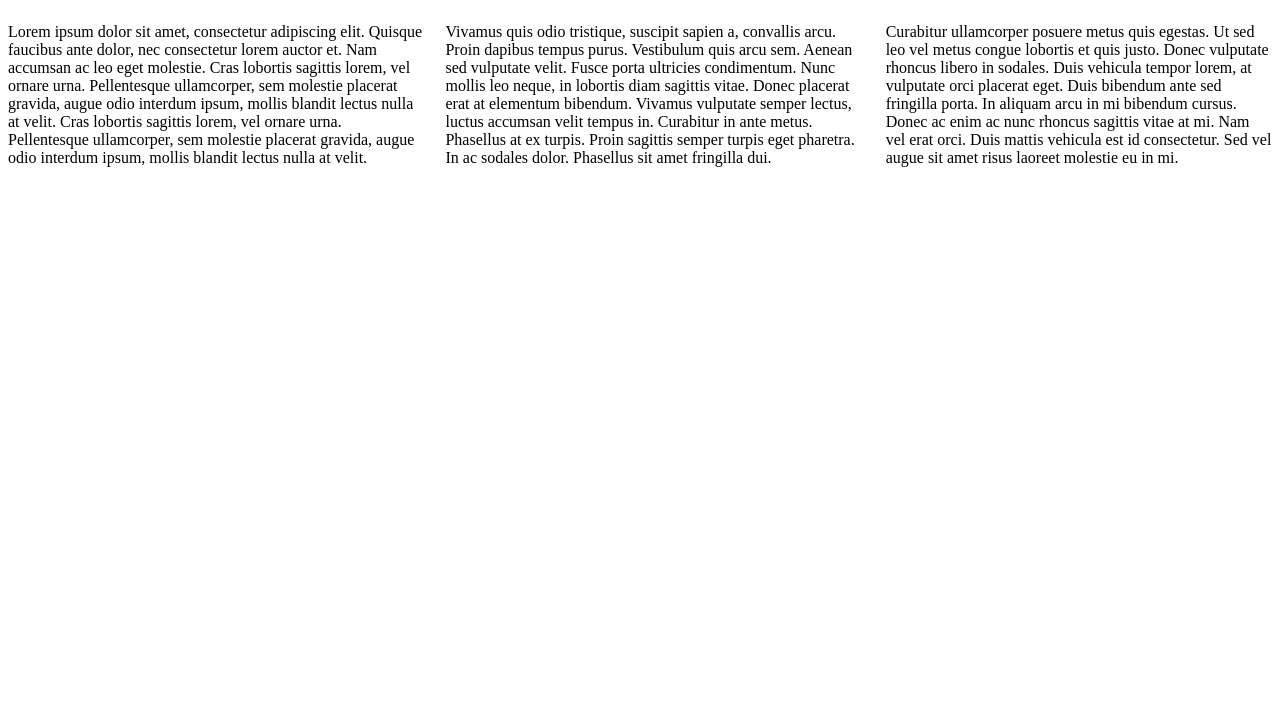
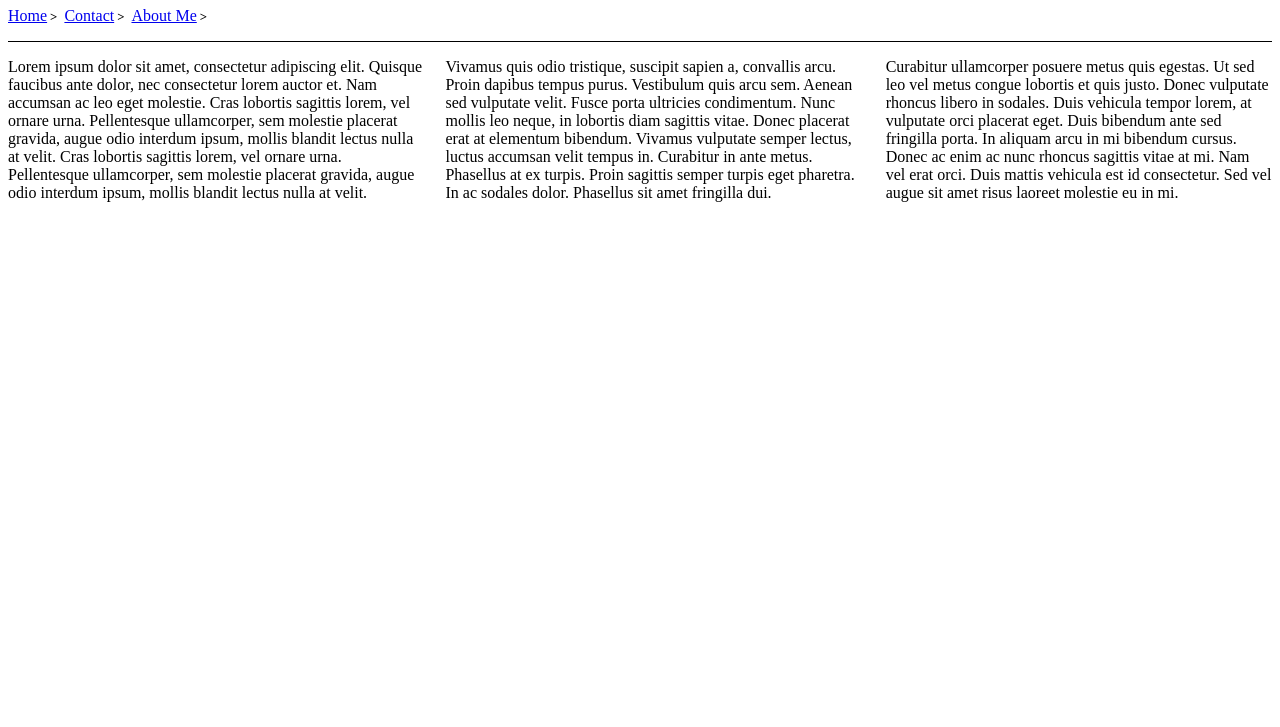
Before and after one commit to Biedrzyk/Nauka_jeden, a website: page index.html in a window 1280 px wide. Shown: the part 73-800 px from the top of the page. Drawn offline with Linux system fonts and the light colour scheme.

Commit message:
Added simple nav

```diff
--- a/CSS/style.css
+++ b/CSS/style.css
@@ -24,3 +24,28 @@
     column-rule-width: 1px;
     column-rule-color: #D1D1D1;
 }
+
+
+/* NAV */
+
+nav {
+    border-bottom: 1px solid black;
+}
+
+.crumbs ol {
+    list-style-type: none;
+    padding-left: 0;
+}
+
+.crumb {
+    display: inline-block;
+}
+
+.crumb a::after {
+    display: inline-block;
+    color: #000;
+    content: '>';
+    font-size: 80%;
+    font-weight: bold;
+    padding: 0 3px;
+}
--- a/index.html
+++ b/index.html
@@ -11,6 +11,13 @@
     <div class="start">
         <h1 class="title">Zaczynamy!</h1>
     </div>
+    <nav class="crumbs">
+        <ol>
+            <li class="crumb"><a href="#">Home</a></li>
+            <li class="crumb"><a href="#">Contact</a></li>
+            <li class="crumb"><a href="#">About Me</a></li>
+        </ol>
+    </nav>
     <div class="text">
         <p>Lorem ipsum dolor sit amet, consectetur adipiscing elit. Quisque faucibus ante dolor, nec consectetur lorem auctor et. Nam accumsan ac leo eget molestie. Cras lobortis sagittis lorem, vel ornare urna. Pellentesque ullamcorper, sem molestie placerat
             gravida, augue odio interdum ipsum, mollis blandit lectus nulla at velit. Cras lobortis sagittis lorem, vel ornare urna. Pellentesque ullamcorper, sem molestie placerat gravida, augue odio interdum ipsum, mollis blandit lectus nulla at velit.
```
